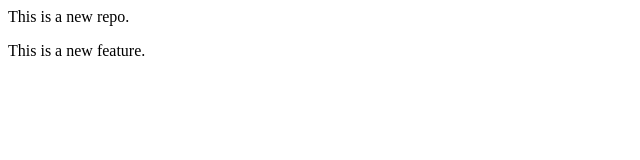
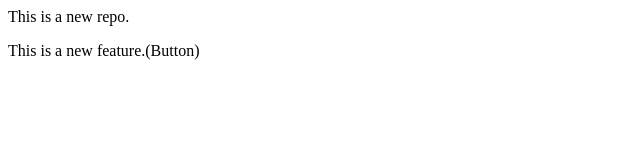
Before and after one commit to jadduleelaganesh-git/localrepo, a plain HTML site: page index.html in a window 1280 px wide. Shown: the full height of the page, 0-640 px from the left. Drawn offline with Linux system fonts and the light colour scheme.

Commit message:
Add button

```diff
--- a/index.html
+++ b/index.html
@@ -1,2 +1,2 @@
 <p> This is a new repo. </p>
-<P> This is a new feature.</p>
+<P> This is a new feature.(Button)</p>
```
